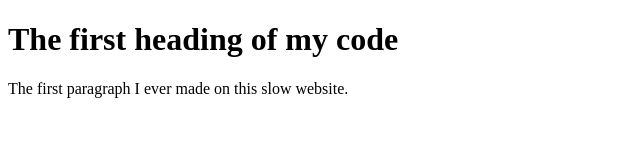
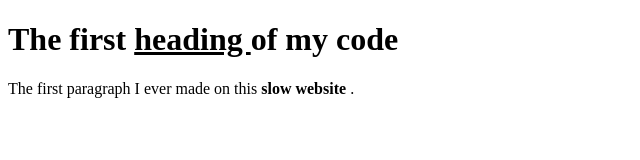
Before and after one commit to LeynaDirector/exploring-cs-LeynaDirector, a plain HTML site: page index.html in a window 1280 px wide. Shown: the full height of the page, 0-640 px from the left. Drawn offline with Linux system fonts and the light colour scheme.

Commit message:
bolded and underlined words

```diff
--- a/index.html
+++ b/index.html
@@ -1,7 +1,7 @@
 <!DOCTYPE html>
 <html>
  <body>
-<h1>The first heading of my code</h1>
-   	<p>The first paragraph I ever made on this slow website.</p>
+  <h1>The first <u> heading </u> of my code</h1>
+  <p>The first paragraph I ever made on this <b> slow website </b>.</p>
  </body>
 </html>
```
